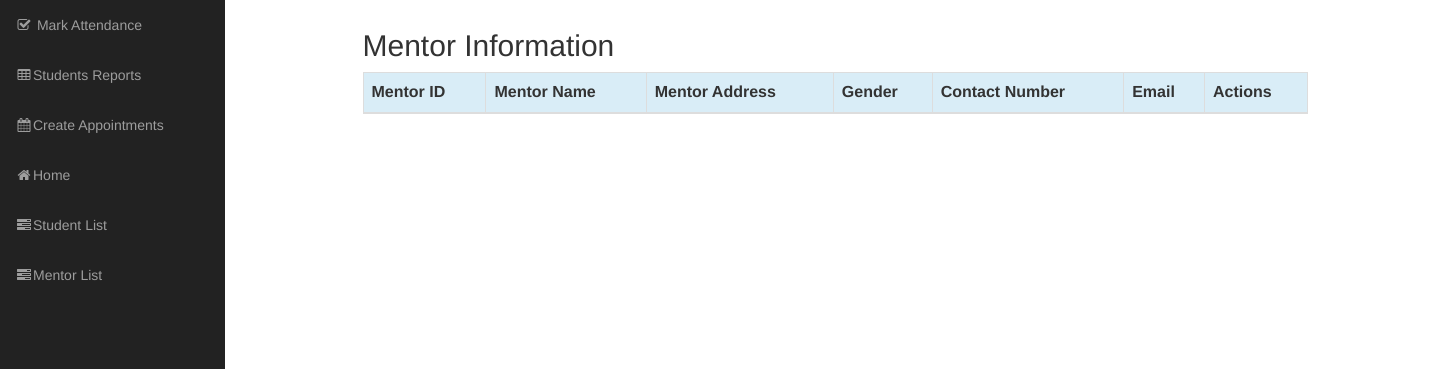
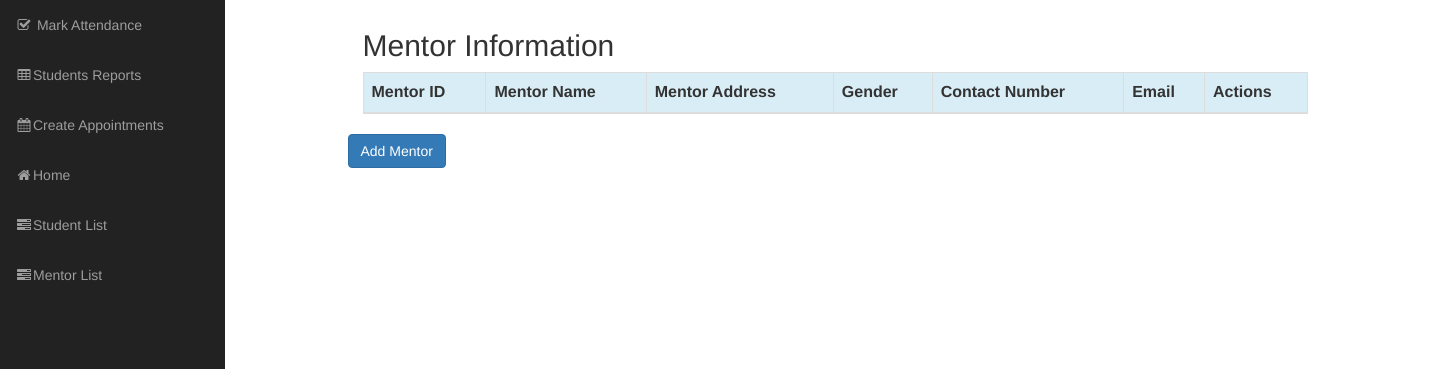
Before and after one commit to SravaniKV/omk-finalsprint, a Django app: page /mentorlist/ in a window 1440 px wide. Shown: the part 51-420 px from the top of the page. Run offline with Django 3.2, Linux system fonts and the light colour scheme; the visitor is signed in with stand-in values (Sample User, id 1); data that the repository does not hold is empty; some libraries are stand-ins or nearby versions.

Commit message:
fixed student and mentor list views issues

```diff
--- a/home/templates/home/index.html
+++ b/home/templates/home/index.html
@@ -92,7 +92,10 @@
           </a>
 
         </li>
-
+            <a  href="{% url 'home:mentstudlist' %}">
+            <i class="fa fa-fw fa-table"></i>
+            Student List
+          </a>
 
         <li>
           <a href="{% url 'home:mentortask' %}">
--- a/home/templates/home/mentorlist.html
+++ b/home/templates/home/mentorlist.html
@@ -38,16 +38,15 @@
                     <td>{{ mentors.Mentor_Gender }}</td>
                     <td>{{ mentors.Mentor_phone }}</td>
                     <td>{{ mentors.Mentor_email }}</td>
-                    <td>ee</td>
                     <td><a href="{% url 'home:mentor_edit' pk=mentors.pk %}" class="btn btn-warning">Edit</a>
                 </tr>
             {% endfor %}
             </tbody>
         </table>
-        {#       <div class="row">#}
-        {#          <a href="{% url 'home:mentor_new' %}" class="row"><span#}
-        {#                    class="btn btn-primary">Add Mentor</span></a>#}
-        {#      </div>#}
+               <div class="row">
+                  <a href="{% url 'home:mentor_new' %}" class="row"><span
+                            class="btn btn-primary">Add Mentor</span></a>
+              </div>
         </div>
     </div>
     </div>
--- a/home/urls.py
+++ b/home/urls.py
@@ -28,8 +28,9 @@ urlpatterns = [
     url(r'^mentoredit/(?P<pk>\d+)/edit/$', views.mentor_edit, name='mentor_edit'),
     url(r'^emptask/$', views.emptask, name='emptask'),
     url(r'^mentorlist/$', views.mentor_list, name='mentorlist'),
-    #url(r'^mentornew/$', views.mentor_new, name='mentornew'),
+    url(r'^mentornew/$', views.mentor_new, name='mentor_new'),
     url(r'^studentlist/$', views.Student_list, name='studentlist'),
+    url(r'^mentstudlist/$', views.mentstudlist, name='mentstudlist'),
     url(r'^student/(?P<pk>\d+)/edit/$', views.studentedit, name='studentedit'),
     url(r'^studentsarchive/$', views.studentsarchive, name='studentsarchive'),
     url(r'^studentadd/$', views.studentadd, name='studentadd'),
--- a/home/views.py
+++ b/home/views.py
@@ -93,6 +93,11 @@ def empcreateappointments(request):
 def emptask(request):
     return render(request, 'home/emptask.html',
                   {'emptask': emptask})
+
+def mentstudlist(request):
+    students = Student.objects.filter(start_date__lte=timezone.now())
+    return render(request, 'home/mentstudlist.html',
+                  {'students': students})
 
 
 
@@ -238,3 +243,18 @@ def mentor_edit(request, pk):
    else:
        form = MentorForm(instance=mentor)
    return render(request, 'home/mentoredit.html', {'form': form})
+
+def mentor_new(request):
+    if request.method == "POST":
+        form = MentorForm(request.POST)
+        if form.is_valid():
+            mentor = form.save(commit=False)
+            mentor.start_date = timezone.now()
+            mentor.save()
+            mentors = Mentor.objects.filter(begining_date__lte=timezone.now())
+            return render(request, 'home/mentorlist.html',
+                          {'mentors': mentors})
+    else:
+        form = MentorForm()
+        # print("Else")
+    return render(request, 'home/mentornew.html', {'form': form})
```
Also changed, not shown: home/templates/home/mentstudlist.html (added, +39 -0 lines).
